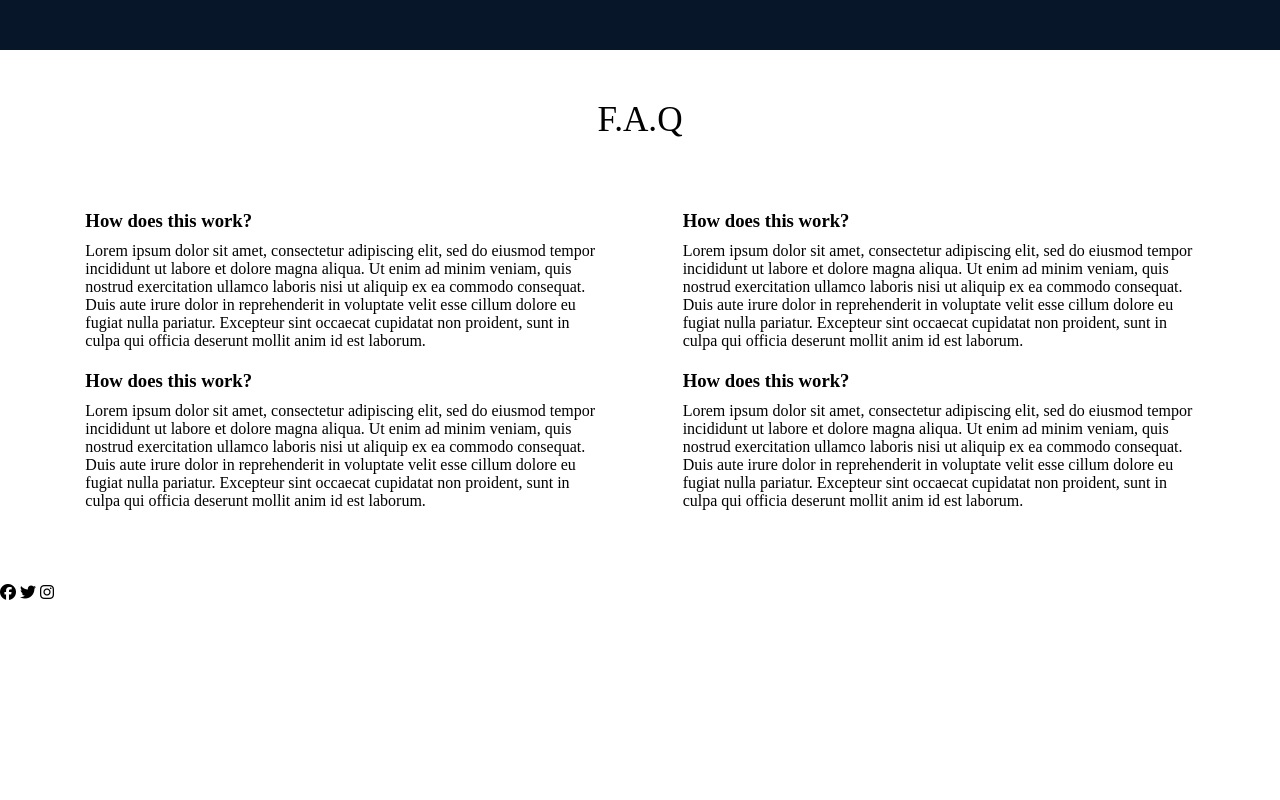
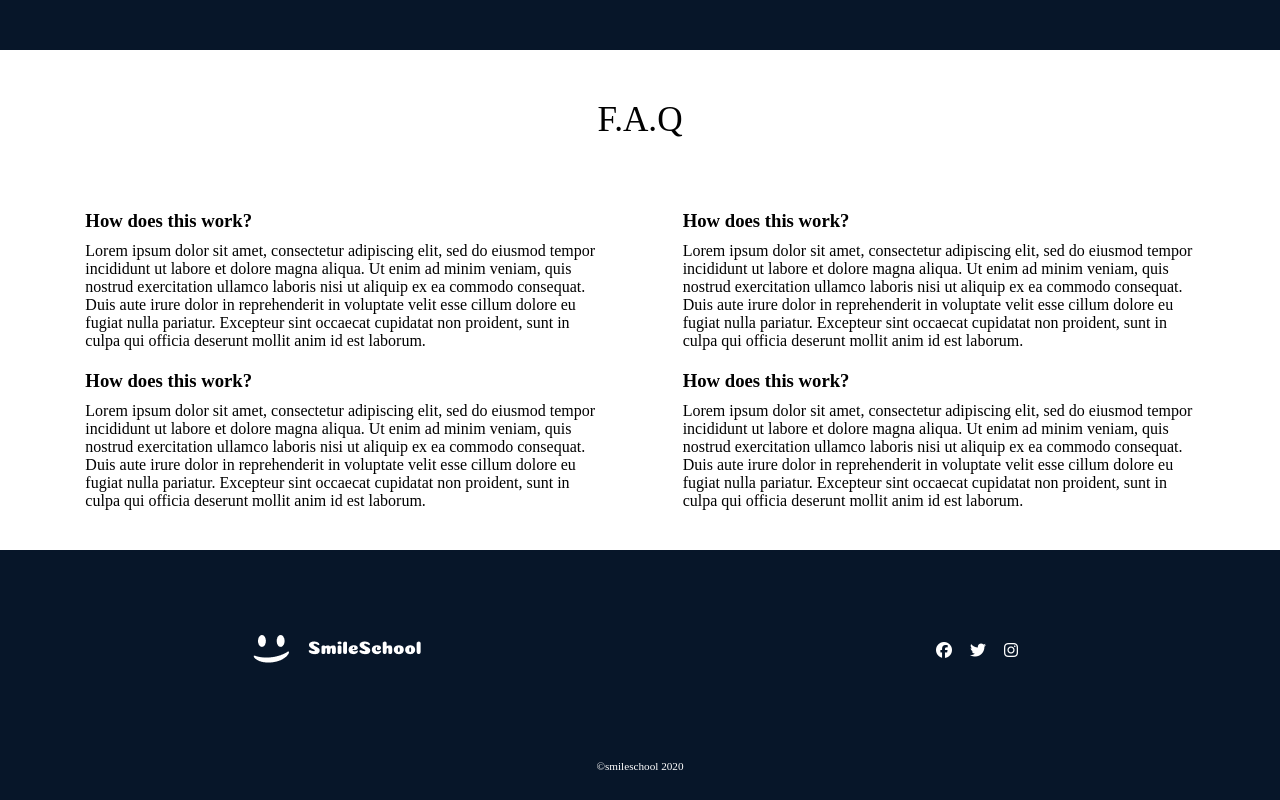
Before and after one commit to Ahmedelhadidyy/alx_html_css, a plain HTML site: page css_advanced/index.html in a window 1280 px wide. Shown: the part 2301-3101 px from the top of the page. Before the commit the page ends 2941 px from the top, so only its background shows below. Drawn offline with Linux system fonts and the light colour scheme.

Commit message:
added footer styling

```diff
--- a/css_advanced/index.html
+++ b/css_advanced/index.html
@@ -235,7 +235,7 @@
     <footer>
         <div>
             <img src="logo.png" alt="logo">
-            <div>
+            <div style="color: white; width: 100px;">
                 <i class="fa-brands fa-facebook"></i>
                 <i class="fa-brands fa-twitter"></i>
                 <i class="fa-brands fa-instagram"></i>
--- a/css_advanced/styles.css
+++ b/css_advanced/styles.css
@@ -259,3 +259,21 @@ nav ul li a {
     margin-bottom: 10px;
     margin-top: 20px;
 }
+footer{
+    background: #071629;
+    height: 250px;
+}
+footer div {
+    display: flex;
+    align-items: center;
+    justify-content: space-around;
+    height: 200px;
+}
+footer p{
+    display: flex;
+    justify-content: center;
+    align-items: center;
+    font-weight: lighter;
+    font-size: .7em;
+    margin-top: 0;
+}
```
